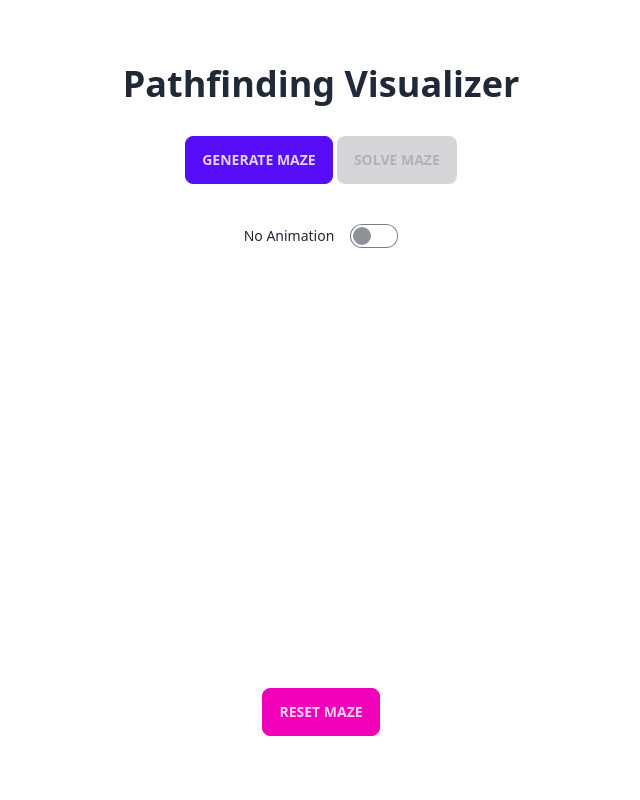
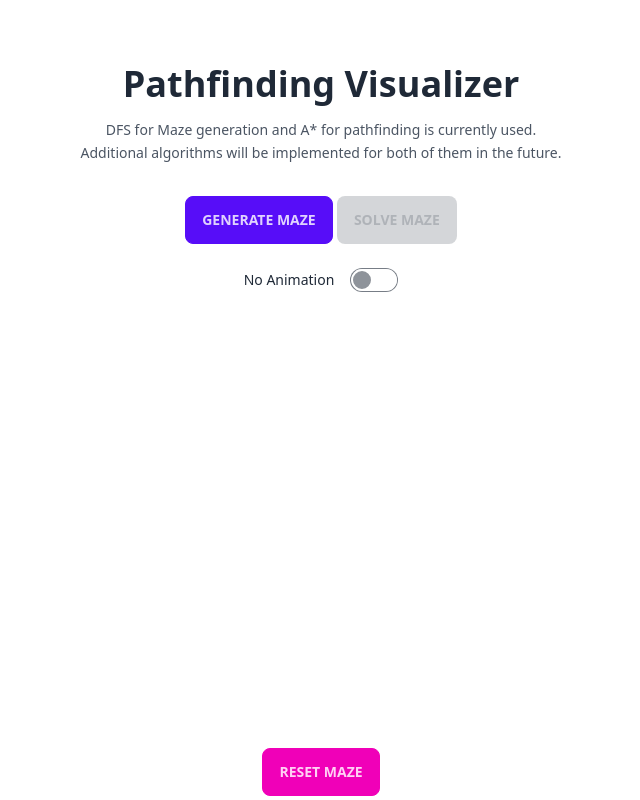
Before and after one commit to Berkanktk/Algorithm-visualizer, a SvelteKit app: page /pathfinding in a window 1280 px wide. Shown: the whole page, without its empty margins (319-959 px from the left). Built offline with nearby package versions, Linux system fonts and the light colour scheme.

Commit message:
Added info

```diff
--- a/src/routes/pathfinding/+page.svelte
+++ b/src/routes/pathfinding/+page.svelte
@@ -57,9 +57,11 @@
 </script>
 
 <div class="justify-center align-middle mx-auto text-center mt-16">
-    <h1 class="text-4xl font-bold mb-8">Pathfinding Visualizer</h1>
+    <h1 class="text-4xl font-bold mb-4">Pathfinding Visualizer</h1>
+    <span class="text-sm text-gray-600 block">DFS for Maze generation and A* for pathfinding is currently used.</span>
+    <span class="text-sm text-gray-600 mb-8">Additional algorithms will be implemented for both of them in the future.</span>
 
-    <div>
+    <div class="mt-8">
         <button
             class="btn btn-primary"
             on:click={handleMazeGeneration}
@@ -71,7 +73,7 @@
             disabled={!isFinished}>Solve Maze</button
         >
 
-        <div class="form-control mt-8">
+        <div class="form-control my-4">
             <label class="label cursor-pointer justify-center">
                 <span class="label-text">No Animation</span>
                 <input
@@ -92,4 +94,5 @@
             >Reset Maze</button
         >
     </div>
+
 </div>
```
